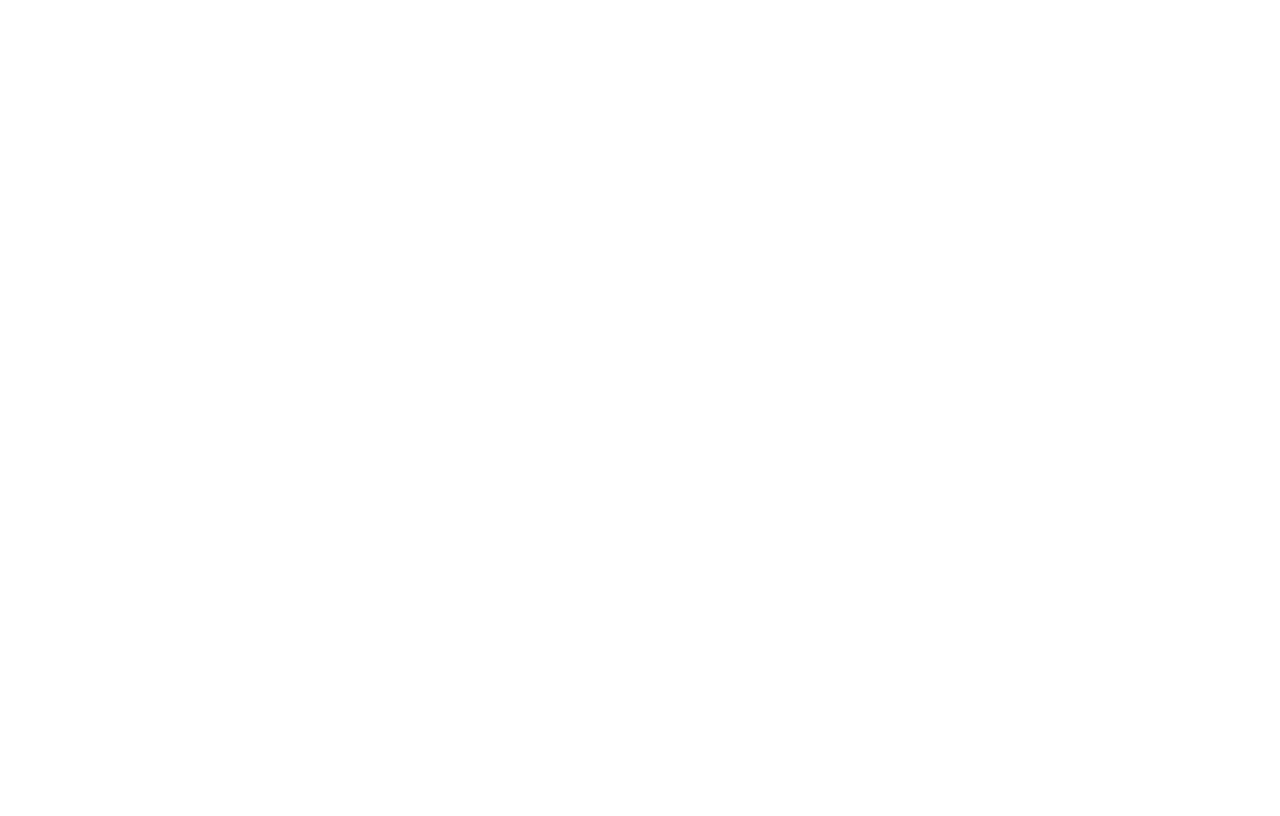
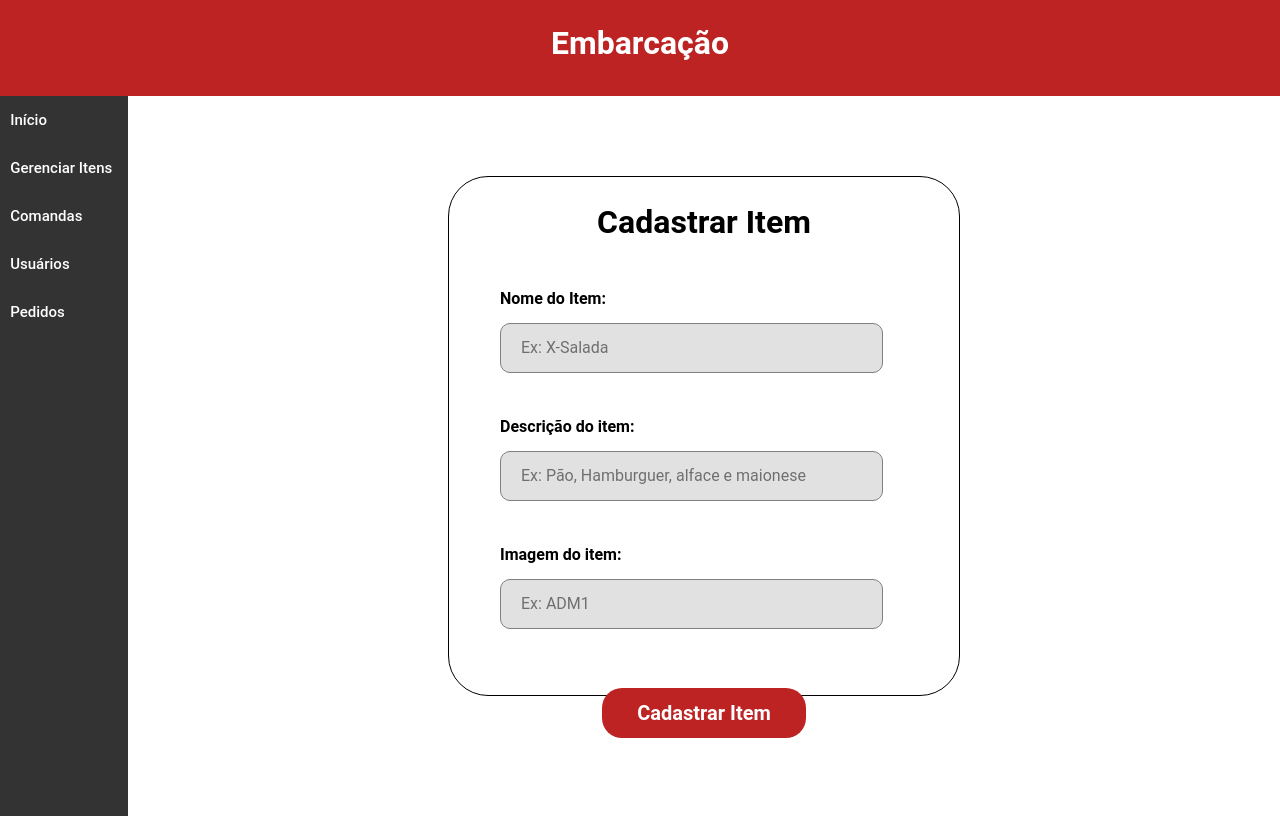
Before and after one commit to Luccacpl/Cardappio, a React (Create React App) app in the folder Cardappio/web/: page /NewItem in a window 1280 px wide. Built offline with nearby package versions, Linux system fonts and the light colour scheme.

Commit message:
Tela de Gerenciamento de itens terminada.

```diff
--- a/Cardappio/web/src/components/Accordion/Accordion.tsx
+++ b/Cardappio/web/src/components/Accordion/Accordion.tsx
@@ -1,4 +1,5 @@
 import React, {useState} from 'react';
+import { Link } from 'react-router-dom';
 
 import { FiCamera } from 'react-icons/fi';
 
@@ -63,9 +64,11 @@ function Accordion(props:any) {
                         </div>
                     </div>
 
-                    <ButtonAdd>
-                        <p className="children"> Adicionar Item </p>
-                    </ButtonAdd>
+                    <Link to="/NewItem">
+                        <ButtonAdd>
+                            <p className="children"> Adicionar Item </p>
+                        </ButtonAdd>
+                    </Link>
                 </div>
                 )}
             </div>
--- a/Cardappio/web/src/components/CustomAside/CustomAside.tsx
+++ b/Cardappio/web/src/components/CustomAside/CustomAside.tsx
@@ -1,5 +1,6 @@
 import React from 'react';
 import Grid from '@material-ui/core/Grid';
+import { Link } from 'react-router-dom';
 
 import ButtonMenu from '../ButtonMenu/ButtonMenu';
 
@@ -12,13 +13,17 @@ function CustomAside() {
                 <Grid container spacing={0}>
                     <Grid item xs={12}>
                         <div className="menuDiv">
-                            <ButtonMenu content="Início"/>
+                            <Link to="/inicio">
+                                <ButtonMenu content="Início"/>
+                            </Link>
                         </div>
                     </Grid>
 
                     <Grid item xs={12}>
                         <div className="menuDiv">
-                            <ButtonMenu content="Gerenciar Itens"/>
+                            <Link to="/item">
+                                <ButtonMenu content="Gerenciar Itens"/>
+                            </Link>
                         </div>
                     </Grid>
 
--- /dev/null
+++ b/Cardappio/web/src/pages/AddCategory/AddCategory.css
@@ -0,0 +1,62 @@
+#page-AddCategory {
+    width: 100vw;
+    height: 100vh;
+    background-color: #fff;
+}
+
+#page-AddCategory form {
+    width: 40vw;
+    height: 40vh;
+
+    border: 1px solid black;
+    border-radius: 40px;
+
+    position: relative;
+    left: 25%;
+    top: 10%;
+    float: left;
+}
+
+#page-AddCategory form h1 {
+    text-align: center;
+    margin-top: 5%;
+    position: relative;
+}
+
+#page-AddCategory form hr {
+    border: 0px solid transparent;
+}
+
+#page-AddCategory form label {
+    color: #000;
+	font-style: normal;
+	font-weight: bold;
+	font-size: 16px;
+
+	margin: 10%;
+}
+
+#page-AddCategory form input {
+    width: 75%;
+	height: 6.3vh;
+    padding: 0 20px;
+
+    background-color: rgba(196, 196, 196, 0.5);
+
+	border: 1px solid grey;
+	border-radius: 10px;
+
+	outline: none;
+
+    margin: auto 10%;
+    margin-top: 15px;
+    margin-bottom: 20px;
+
+	font-size: 100%;
+
+	max-height: 50px;
+}
+
+::-webkit-input-placeholder {
+	color: rgba(0, 0, 0, 1);
+}
--- /dev/null
+++ b/Cardappio/web/src/pages/AddCategory/AddCategory.tsx
@@ -0,0 +1,43 @@
+import React from 'react';
+import Grid from '@material-ui/core/Grid';
+
+import './AddCategory.css';
+
+import CustomHeader from '../../components/CustomHeader/CustomHeader';
+import CustomAside from '../../components/CustomAside/CustomAside';
+import CustomButton from '../../components/CustomButton/CustomButton';
+
+function AddCategory() {
+    return(
+        <div id="page-AddCategory">
+            <CustomHeader />
+            <CustomAside />
+
+            <form>
+                <Grid container spacing={3}>
+                    <Grid item xs={12}>
+                        <h1> Cadastrar Categoria </h1>
+                    </Grid>
+
+                    <Grid item xs={12}>
+                        <hr/>
+                    </Grid>
+
+                    <Grid item xs={12}>
+                        <label htmlFor="name">Nome da Categoria:</label>
+                        <input  placeholder="Ex: Bebidas" />
+                    </Grid>
+
+                    <Grid item xs={12}>
+                        <CustomButton content="Cadastrar Categoria"/>
+                    </Grid>
+
+                </Grid>
+            </form>
+
+
+        </div>
+    );
+}
+
+export default AddCategory;
--- /dev/null
+++ b/Cardappio/web/src/pages/AddItem/AddItem.css
@@ -0,0 +1,62 @@
+#page-AddItem {
+    width: 100vw;
+    height: 100vh;
+    background-color: #fff;
+}
+
+#page-AddItem form {
+    width: 40vw;
+    height: 65vh;
+
+    border: 1px solid black;
+    border-radius: 40px;
+
+    position: relative;
+    left: 25%;
+    top: 10%;
+    float: left;
+}
+
+#page-AddItem form h1 {
+    text-align: center;
+    margin-top: 5%;
+    position: relative;
+}
+
+#page-AddItem form hr {
+    border: 0px solid transparent;
+}
+
+#page-AddItem form label {
+    color: #000;
+	font-style: normal;
+	font-weight: bold;
+	font-size: 16px;
+
+	margin: 10%;
+}
+
+#page-AddItem form input {
+    width: 75%;
+	height: 6.3vh;
+    padding: 0 20px;
+
+    background-color: rgba(196, 196, 196, 0.5);
+
+	border: 1px solid grey;
+	border-radius: 10px;
+
+	outline: none;
+
+    margin: auto 10%;
+    margin-top: 15px;
+    margin-bottom: 20px;
+
+	font-size: 100%;
+
+	max-height: 50px;
+}
+
+::-webkit-input-placeholder {
+	color: rgba(0, 0, 0, 1);
+}
--- /dev/null
+++ b/Cardappio/web/src/pages/AddItem/AddItem.tsx
@@ -0,0 +1,54 @@
+import React from 'react';
+import Grid from '@material-ui/core/Grid';
+
+import './AddItem.css';
+
+import CustomHeader from '../../components/CustomHeader/CustomHeader';
+import CustomAside from '../../components/CustomAside/CustomAside';
+import CustomButton from '../../components/CustomButton/CustomButton';
+
+
+function AddItem() {
+    return(
+        <div id="page-AddItem">
+            <CustomHeader />
+            <CustomAside />
+
+            <form>
+                <Grid container spacing={3}>
+                    <Grid item xs={12}>
+                        <h1> Cadastrar Item </h1>
+                    </Grid>
+
+                    <Grid item xs={12}>
+                        <hr/>
+                    </Grid>
+
+                    <Grid item xs={12}>
+                        <label htmlFor="name">Nome do Item:</label>
+                        <input  placeholder="Ex: X-Salada" />
+                    </Grid>
+
+                    <Grid item xs={12}>
+                        <label htmlFor="description">Descrição do item:</label>
+                        <input  placeholder="Ex: Pão, Hamburguer, alface e maionese"/>
+                    </Grid>
+
+                    <Grid item xs={12}>
+                        <label htmlFor="username">Imagem do item:</label>
+                        <input  placeholder="Ex: ADM1"/>
+                    </Grid>
+
+                    <Grid item xs={12}>
+                        <CustomButton content="Cadastrar Item"/>
+                    </Grid>
+
+                </Grid>
+            </form>
+
+
+        </div>
+    );
+}
+
+export default AddItem;
--- a/Cardappio/web/src/pages/Item/Item.tsx
+++ b/Cardappio/web/src/pages/Item/Item.tsx
@@ -17,7 +17,7 @@ function Item() {
             <CustomAside />
             <div className="btnAdd">
                     <ButtonAdd>
-                        <Link to="/">
+                        <Link to="/NewCategory">
                             <p className="children">Adicionar Categoria</p>
                         </Link>
                     </ButtonAdd>
--- a/Cardappio/web/src/routes.tsx
+++ b/Cardappio/web/src/routes.tsx
@@ -5,6 +5,8 @@ import Login from './pages/Login/Login';
 import Cadastro from './pages/Cadastro/Cadastro';
 import Inicio from './pages/Inicio/Inicio';
 import Item from './pages/Item/Item';
+import AddCategory from './pages/AddCategory/AddCategory';
+import AddItem from './pages/AddItem/AddItem';
 
 function Routes() {
     return(
@@ -14,6 +16,8 @@ function Routes() {
                 <Route path="/cadastro" component={Cadastro}/>
                 <Route path="/inicio" component={Inicio}/>
                 <Route path="/Item" component={Item}/>
+                <Route path="/NewCategory" component={AddCategory}/>
+                <Route path="/NewItem" component={AddItem}/>
             </Switch>
         </BrowserRouter>
     );
```
Also changed, not shown: 1 other file (tests, documents, lock files or other folders).
